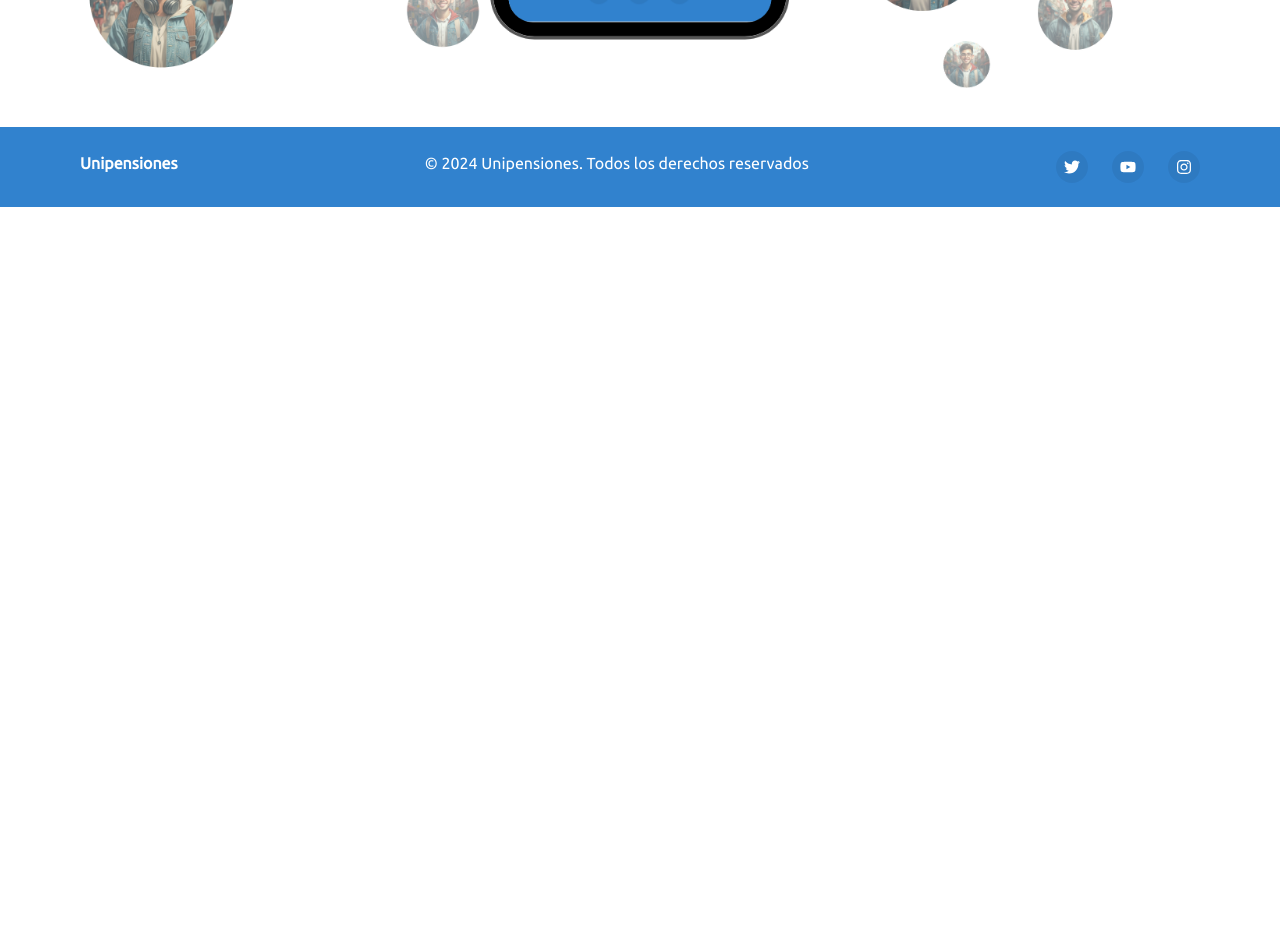
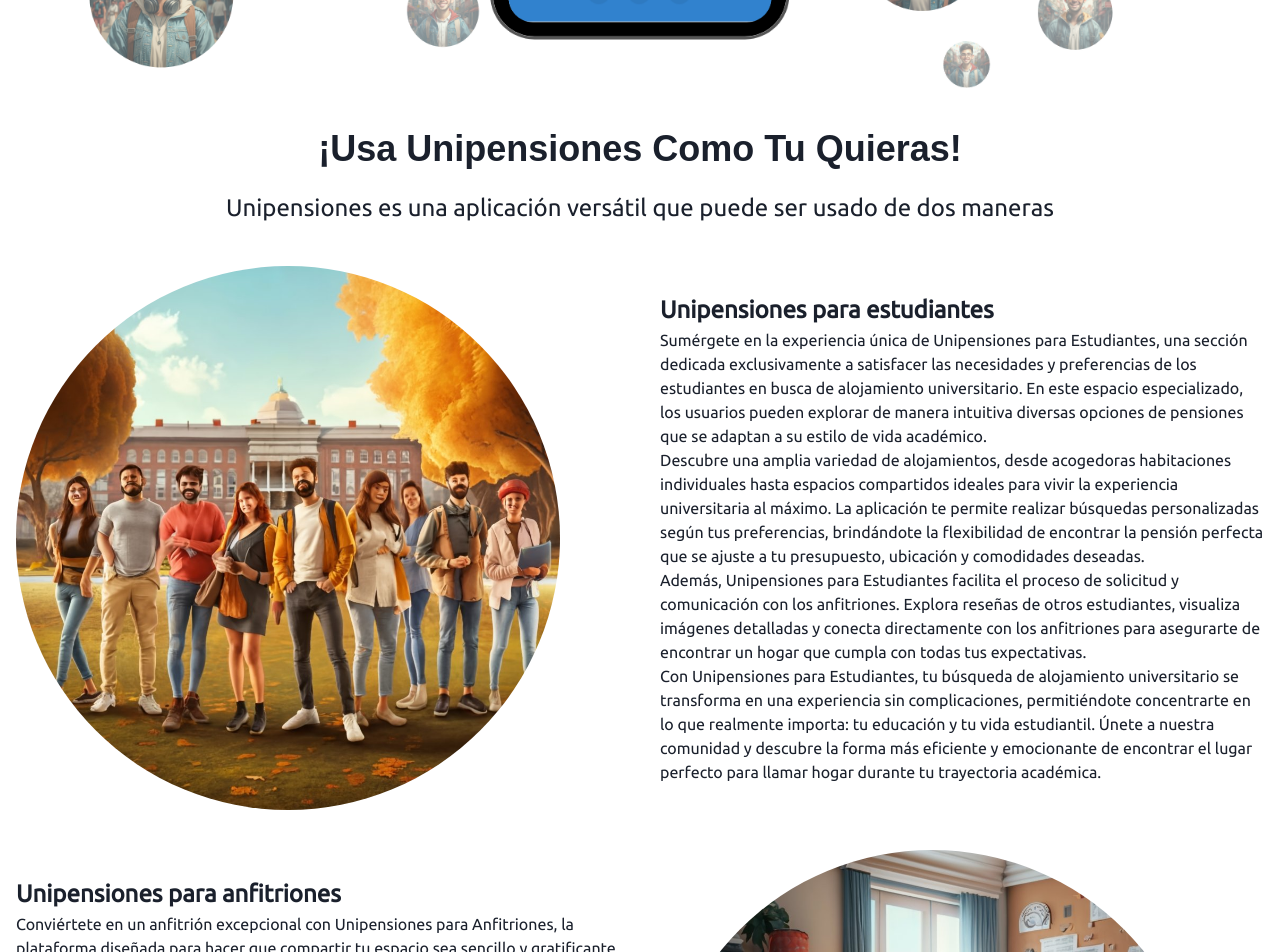
Before and after one commit to fainnerramirez/unipensiones-landingpage, a React (Create React App) app: page / in a window 1280 px wide. Shown: the part 1480-2432 px from the top of the page. Before the commit the page ends 1687 px from the top, so only its background shows below. Built offline with nearby package versions, Linux system fonts and the light colour scheme.

Commit message:
update commit

```diff
--- a/src/components/Hero.component.jsx
+++ b/src/components/Hero.component.jsx
@@ -16,6 +16,7 @@
 import Logo from "../assets/logoup.png"
 import ModalVideoPromotional from './ModalVideoPromotional.component'
 import GroupStudents from './GroupStudents.component'
+import UseCasesUP from './UseCasesUP.component'
 
 const Hero = () => {
   return (
@@ -56,6 +57,9 @@
       <Stack>
         <GroupStudents />
       </Stack>
+      <Stack>
+        <UseCasesUP />
+      </Stack>
     </Container>
   )
 }
--- /dev/null
+++ b/src/components/UseCasesUP.component.jsx
@@ -0,0 +1,58 @@
+import { Box, HStack, Heading, Image, Stack, Text } from '@chakra-ui/react'
+import React from 'react'
+import GroupE from "../assets/grupoe.jpg"
+import GroupA from "../assets/groupA.jpg"
+
+const UseCasesUP = () => {
+    return (
+        <Box>
+            <Heading textAlign={'center'}>
+                ¡Usa Unipensiones Como Tu Quieras!
+            </Heading>
+            <Box mt={5}>
+                <Text fontSize={'2xl'} textAlign={'center'}>
+                    Unipensiones es una aplicación versátil que puede ser usado de dos maneras
+                </Text>
+                <HStack spacing={10} mt={10}>
+                    <Box width={'50%'}>
+                        <Image src={GroupE} width={'90%'} height={'90%'} borderRadius={'full'} />
+                    </Box>
+                    <Box width={'50%'}>
+                        <Text fontSize={'2xl'} textAlign={'left'}>
+                            <b>Unipensiones para estudiantes</b>
+                        </Text>
+                        <Box>
+                            <Text noOfLines={[10, 10, 30]}>
+                                Sumérgete en la experiencia única de Unipensiones para Estudiantes, una sección dedicada exclusivamente a satisfacer las necesidades y preferencias de los estudiantes en busca de alojamiento universitario. En este espacio especializado, los usuarios pueden explorar de manera intuitiva diversas opciones de pensiones que se adaptan a su estilo de vida académico. <br />
+                                Descubre una amplia variedad de alojamientos, desde acogedoras habitaciones individuales hasta espacios compartidos ideales para vivir la experiencia universitaria al máximo. La aplicación te permite realizar búsquedas personalizadas según tus preferencias, brindándote la flexibilidad de encontrar la pensión perfecta que se ajuste a tu presupuesto, ubicación y comodidades deseadas. <br />
+                                Además, Unipensiones para Estudiantes facilita el proceso de solicitud y comunicación con los anfitriones. Explora reseñas de otros estudiantes, visualiza imágenes detalladas y conecta directamente con los anfitriones para asegurarte de encontrar un hogar que cumpla con todas tus expectativas. <br />
+                                Con Unipensiones para Estudiantes, tu búsqueda de alojamiento universitario se transforma en una experiencia sin complicaciones, permitiéndote concentrarte en lo que realmente importa: tu educación y tu vida estudiantil. Únete a nuestra comunidad y descubre la forma más eficiente y emocionante de encontrar el lugar perfecto para llamar hogar durante tu trayectoria académica.
+                            </Text>
+                        </Box>
+                    </Box>
+                </HStack>
+                <HStack spacing={10} mt={10}>
+                    <Box width={'50%'}>
+                        <Text fontSize={'2xl'} textAlign={'left'}>
+                            <b>Unipensiones para anfitriones</b>
+                        </Text>
+                        <Box>
+                            <Text noOfLines={[10, 10, 30]}>
+                                Conviértete en un anfitrión excepcional con Unipensiones para Anfitriones, la plataforma diseñada para hacer que compartir tu espacio sea sencillo y gratificante. En esta sección dedicada, los anfitriones tienen la oportunidad de ofrecer sus alojamientos a estudiantes de todo el país, contribuyendo a la comunidad universitaria y generando ingresos adicionales. <br />
+                                Unipensiones para Anfitriones te brinda las herramientas necesarias para gestionar y destacar tu espacio de manera efectiva. Crea perfiles detallados, comparte imágenes atractivas y destaca las comodidades únicas que ofrece tu alojamiento. La aplicación te permite establecer tarifas personalizadas y gestionar disponibilidades, brindándote un control total sobre tu espacio. <br />
+                                Además, la plataforma facilita la comunicación con posibles inquilinos. Responde a consultas, acepta solicitudes de estudiantes y gestiona las reservas de manera eficiente. Con Unipensiones para Anfitriones, puedes construir relaciones positivas con los estudiantes, recibir reseñas valiosas y contribuir al ambiente universitario. <br />
+                                Únete a la red de anfitriones comprometidos y descubre cómo Unipensiones para Anfitriones puede simplificar el proceso de compartir tu espacio, permitiéndote disfrutar de una experiencia enriquecedora mientras apoyas a la comunidad estudiantil. ¡Haz que tu hogar sea parte de la emocionante travesía universitaria de estudiantes de todo el país! <br />
+                            </Text>
+                        </Box>
+                    </Box>
+                    <Box width={'50%'}>
+                        <Image src={GroupA} width={'90%'} height={'90%'} borderRadius={'full'} />
+                    </Box>
+                </HStack>
+            </Box>
+
+        </Box>
+    )
+}
+
+export default UseCasesUP
```
Also changed, not shown: src/assets/groupA.jpg (added), src/assets/grupoe.jpg (added).
